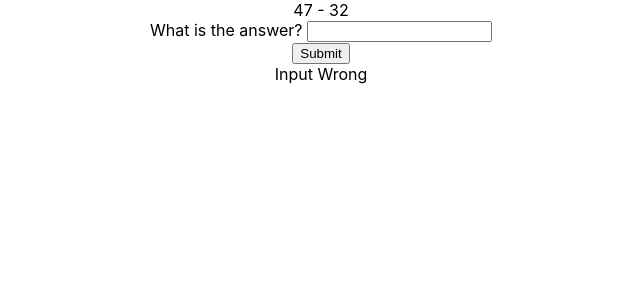
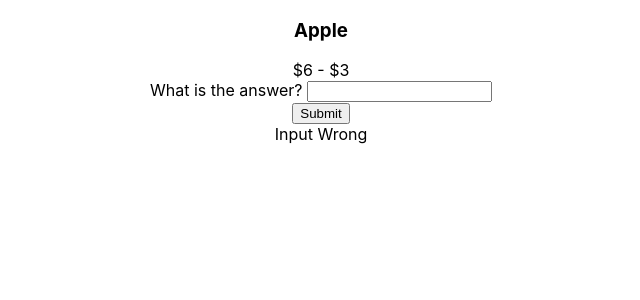
Before and after one commit to Dom-Hindsite/stock-solve, a React (Create React App) app: page / in a window 1280 px wide. Shown: the top 300 px of the page, without its empty margins (319-959 px from the left). Built offline with nearby package versions, Linux system fonts and the light colour scheme; no server answers.

Commit message:
API and state imrpovements

```diff
--- a/src/App.tsx
+++ b/src/App.tsx
@@ -1,15 +1,41 @@
 import axios from "axios";
-import { useState } from "react";
+import { useState, useEffect } from "react";
 import "./App.css";
 import { MathProblem } from "./components/MathProblem";
 import { UserInput } from "./components/UserInput";
 import { StockData } from "./types/stocks";
+import { GetRandomStockCodeUS } from "./util/StockCodes";
 
 function App() {
+
   const [answer, setAnswer] = useState(false);
+  const [num1, setNum1] = useState(6);
+  const [num2, setNum2] = useState(3);
+  const [companyName, setCompanyName] = useState('Apple');
 
-  const num1 = Math.floor(Math.random() * (100 - 1) + 1);
-  const num2 = Math.floor(Math.random() * (num1 - 1) + 1);
+
+  useEffect(() => {
+    async function GetStockData() {
+      const params = {
+        access_key: process.env.REACT_APP_API_KEY,
+        limit: 10,
+      };
+
+      const res = await axios.get(
+        `http://api.marketstack.com/v1/tickers/${GetRandomStockCodeUS()}/eod`,
+        { params }
+      );
+
+      let responseObject: StockData = res.data.data;
+      console.log(
+        "Stock" + responseObject.name + " " + responseObject.eod[1].close
+      );
+      setNum1(responseObject.eod[1].close);
+      setNum2(responseObject.eod[4].close);
+      setCompanyName(responseObject.name);
+    }
+    GetStockData();
+  }, []);
 
   const inputHandler = (userInput: string) => {
     const userAnswer = +userInput;
@@ -20,32 +46,13 @@ function App() {
     } else {
       setAnswer(false);
     }
-    getRequest();
   };
 
-  async function getRequest() {
-    const params = {
-      access_key: " ",
-      limit: 10,
-    };
 
-    const res = await axios.get(
-      "http://api.marketstack.com/v1/tickers/aapl/eod",
-      { params }
-    );
-
-    let responseObject: StockData = res.data.data;
-    console.log(
-      "Received data for stock " +
-        responseObject.symbol +
-        responseObject.eod.length
-    );
-    return responseObject.symbol;
-  }
 
   return (
     <div className="App">
-      <MathProblem num1={num1} num2={num2} />
+      <MathProblem num1={num1} num2={num2} companyName={companyName} />
       <UserInput onUserInput={inputHandler} />
       <div>Input {answer ? "Correct" : "Wrong"}</div>
     </div>
--- a/src/components/MathProblem.tsx
+++ b/src/components/MathProblem.tsx
@@ -1,6 +1,7 @@
 type MathProblemProps = {
   num1: number;
   num2: number;
+  companyName: string;
 };
 
 export const MathProblem = (props: MathProblemProps) => {
@@ -8,8 +9,9 @@ export const MathProblem = (props: MathProblemProps) => {
 
   return (
     <div>
-      <label id="label-num1" >{props.num1} - </label>
-      <label id="label-num2">{props.num2}</label>
+      <h3 id="header-company">{props.companyName}</h3>
+      <label id="label-num1" >${props.num1} - </label>
+      <label id="label-num2">${props.num2}</label>
     </div>
   );
 };
--- /dev/null
+++ b/src/util/StockCodes.tsx
@@ -0,0 +1,16 @@
+export function GetRandomStockCodeUS() {
+  const stockCodesUS = [
+    "MSFT",
+    "AAPL",
+    "AMZN",
+    "GOOG",
+    "BABA",
+    "FB",
+    "BRK.B",
+    "TSLA",
+  ];
+
+  const index = Math.floor(Math.random() * (stockCodesUS.length - 1));
+
+  return stockCodesUS[index];
+}
```
Also changed, not shown: src/util/StockWebService.tsx (added, +24 -0 lines), 2 other files (tests, documents, lock files or other folders).
